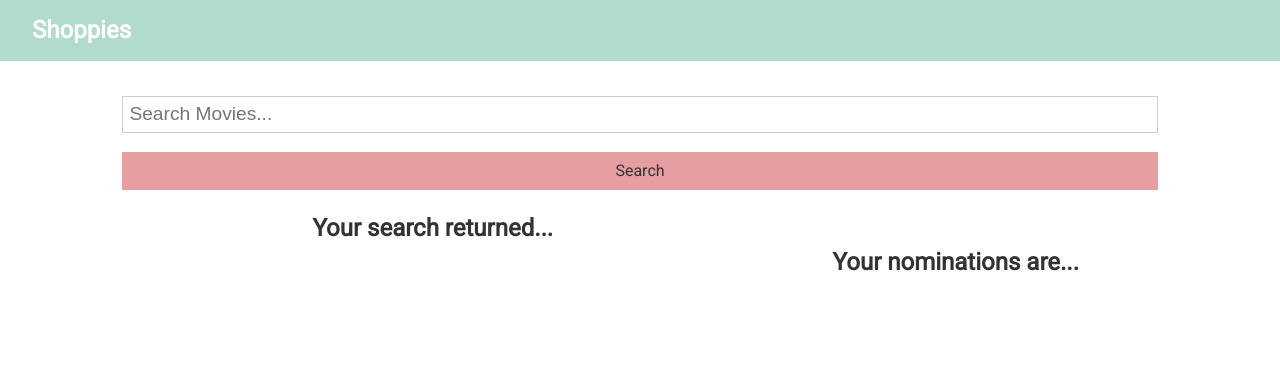
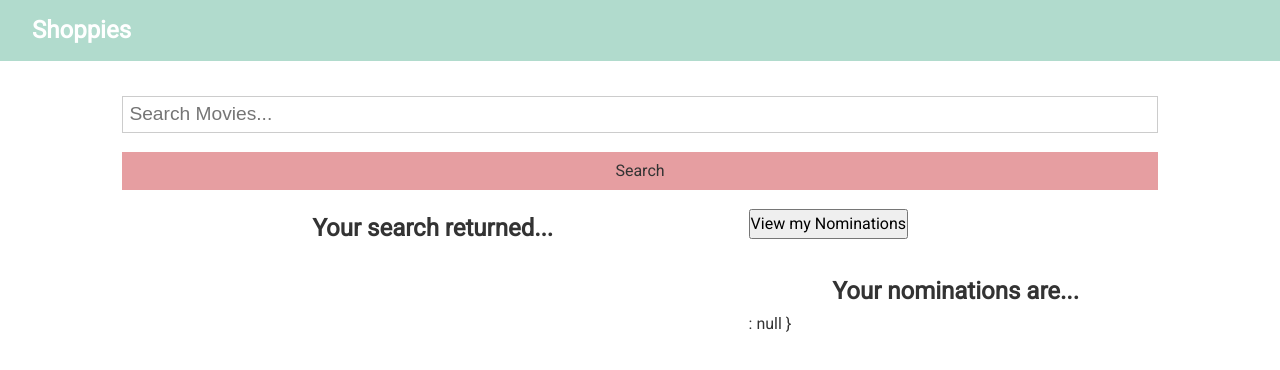
Before and after one commit to kecook/Shoppies, a React (Create React App) app: page / in a window 1280 px wide. Shown: the top 370 px of the page. Built offline with nearby package versions, Linux system fonts and the light colour scheme.

Commit message:
working on conditional display of nomination list

```diff
--- a/src/App.js
+++ b/src/App.js
@@ -12,6 +12,7 @@ class App extends Component {
     films: [],
     alert: null,
     nominationList: [],
+    showNominationList: false
   };
 
   // this function accepts a movie title, searches the omdb api and returns an array of 10 movie objects that has the movie title in it
@@ -70,6 +71,12 @@ class App extends Component {
     this.setState({ alert: null });
   };
 
+  //show nomination list
+  toggleNominationListHandler = () => {
+    const doesShow = this.state.showNominationList;
+    this.setState({showNominationList: !doesShow});
+  };
+
   //nominate movies
   addFilmToNominateArray = (films) => {
     // adding this if state so we only add movies to the array when the array is less than or equal to 4.  This is because if we use 5 here, then when the array equals 5, it will still add one more movie
@@ -90,6 +97,8 @@ class App extends Component {
       ),
     }));
   };
+
+
 
   render() {
     return (
@@ -117,6 +126,9 @@ class App extends Component {
           <NominationList
             nominationList={this.state.nominationList}
             removeFilmFromNominateArray={this.removeFilmFromNominateArray}
+            toggleNominationListHandler={this.state.showNominationList.state ? true : false}
+
+            // toggleNominationListHandler={this.state.toggleNominationListHandler}
           />
         </div>
       </div>
--- a/src/components/nomination/NominationList.js
+++ b/src/components/nomination/NominationList.js
@@ -2,22 +2,30 @@ import React from 'react';
 import ANomination from './ANomination';
 
 const nominationList = (props) => {
-  const { nominationList, removeFilmFromNominateArray } = props;
+  const { nominationList, removeFilmFromNominateArray, toggleNominationListHandler } = props;
+
+
 
   // console.log('films', films);
 
+
+
   return (
     <div>
-      <h2 className='nomination-text '>Your nominations are...</h2>
-
-      {nominationList &&
-        nominationList.map((film) => (
-          <ANomination
+      <button  onClick={props.toggleNominationListHandler ? true : false}>View my Nominations</button>
+      {/* { props.showNominationList === true ? */}
+        <div>
+          <h2 className='nomination-text '>Your nominations are...</h2>
+            {nominationList &&
+            nominationList.map((film) => (
+            <ANomination
             key={film.imdbID + 1}
             films={film}
             removeFilmFromNominateArray={removeFilmFromNominateArray}
-          />
+            />
         ))}
+        </div> : null
+      }
     </div>
   );
 };
```
